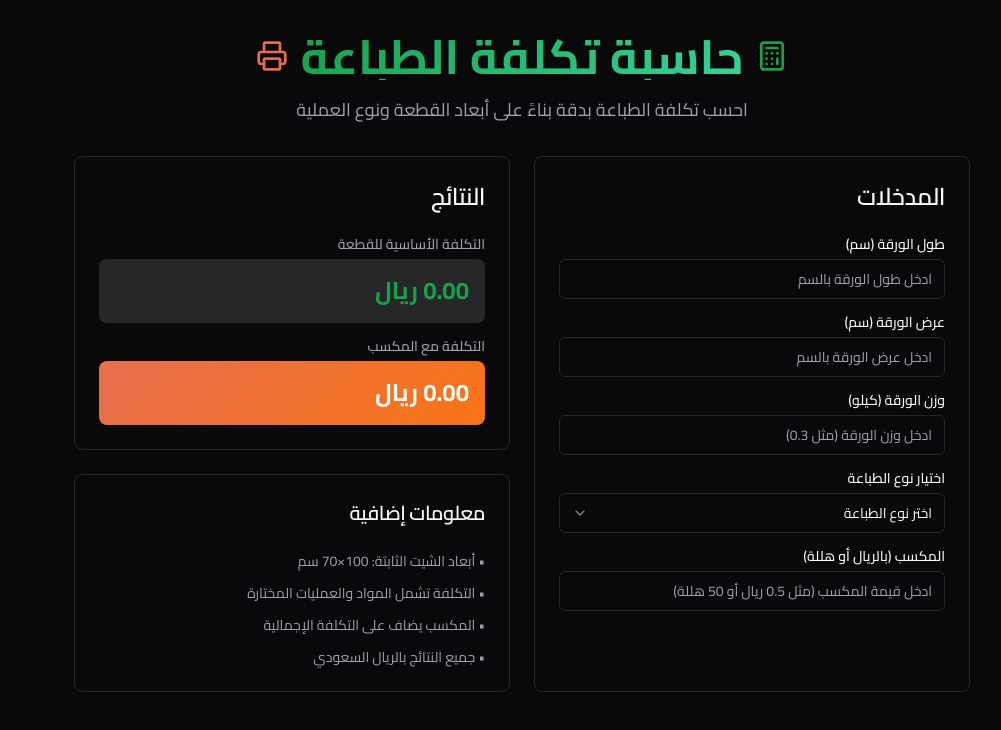
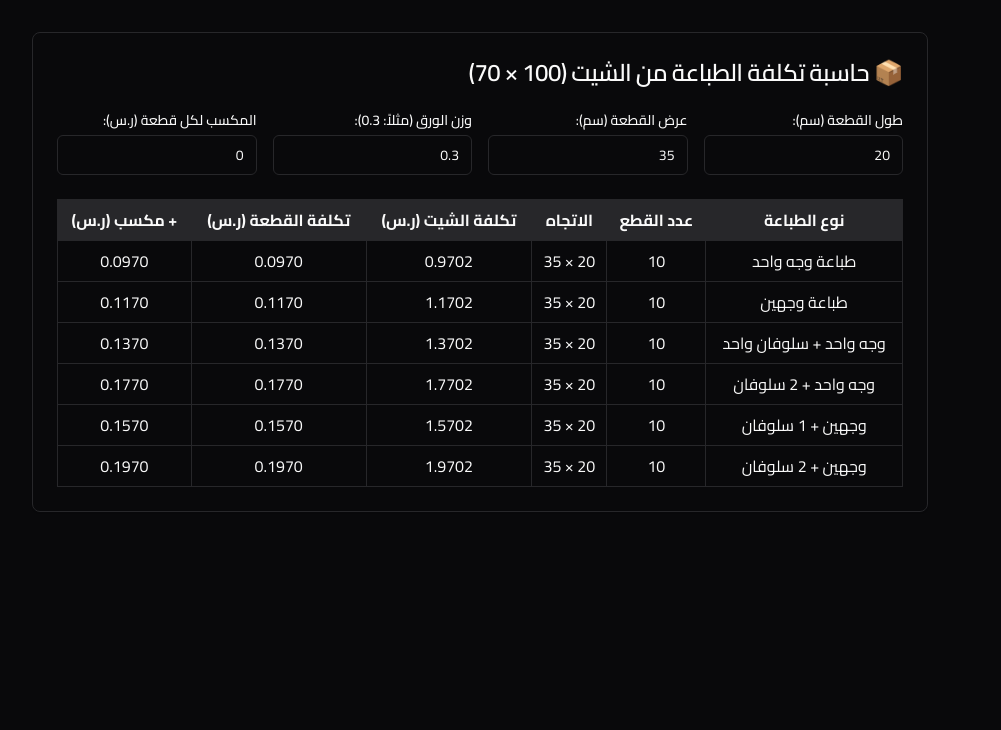
Before and after one commit to Nabilkarem911/cgpack, a React (Vite) app: page / in a window 1280 px wide. Shown: the top 730 px of the page, without its empty margins (270-1271 px from the left). Built offline with nearby package versions, Linux system fonts and the light colour scheme.

Commit message:
Replace calculator with new version
Replace the existing printing cost calculator with a new version that includes a table to display results for different printing types and orientations.

```diff
--- a/src/components/PrintingCalculator.tsx
+++ b/src/components/PrintingCalculator.tsx
@@ -2,145 +2,101 @@ import { useState, useEffect } from 'react';
 import { Card, CardContent, CardHeader, CardTitle } from '@/components/ui/card';
 import { Input } from '@/components/ui/input';
 import { Label } from '@/components/ui/label';
-import { Select, SelectContent, SelectItem, SelectTrigger, SelectValue } from '@/components/ui/select';
-import { Calculator, Printer } from 'lucide-react';
 
 interface CalculatorState {
   pieceLength: string;
   pieceWidth: string;
   paperWeight: string;
-  operationType: string;
   profitAmount: string;
-  baseCost: number;
-  totalCostWithProfit: number;
+}
+
+interface PrintingType {
+  name: string;
+  extra: number;
 }
 
 const PrintingCalculator = () => {
   const [state, setState] = useState<CalculatorState>({
-    pieceLength: '',
-    pieceWidth: '',
-    paperWeight: '',
-    operationType: '',
-    profitAmount: '',
-    baseCost: 0,
-    totalCostWithProfit: 0
+    pieceLength: '20',
+    pieceWidth: '35',
+    paperWeight: '0.3',
+    profitAmount: '0'
   });
 
-  const operationTypes = [
-    { value: 'one_face', label: 'طباعة وجه واحد' },
-    { value: 'two_faces', label: 'طباعة وجهين' },
-    { value: 'one_face_one_solv', label: 'طباعة وجه وسلوفان واحد' },
-    { value: 'two_faces_one_solv', label: 'طباعة وجهين وسلوفان واحد' },
-    { value: 'two_faces_two_solv', label: 'طباعة وجهين و2 سلوفان' },
-    { value: 'one_face_two_solv', label: 'طباعة وجه واحد و2 سلوفان' }
+  const printingTypes: PrintingType[] = [
+    { name: "طباعة وجه واحد", extra: 0 },
+    { name: "طباعة وجهين", extra: 0.2 },
+    { name: "وجه واحد + سلوفان واحد", extra: 0.4 },
+    { name: "وجه واحد + 2 سلوفان", extra: 0.8 },
+    { name: "وجهين + 1 سلوفان", extra: 0.6 },
+    { name: "وجهين + 2 سلوفان", extra: 1.0 }
   ];
 
-  const calculateTotalCost = () => {
-    const pieceLength = parseFloat(state.pieceLength);
-    const pieceWidth = parseFloat(state.pieceWidth);
-    const paperWeight = parseFloat(state.paperWeight);
-    const profitAmount = parseFloat(state.profitAmount);
+  const calculateResults = () => {
+    const l = parseFloat(state.pieceLength);
+    const w = parseFloat(state.pieceWidth);
+    const weight = parseFloat(state.paperWeight);
+    const profit = parseFloat(state.profitAmount) || 0;
 
-    if (isNaN(pieceLength) || isNaN(pieceWidth) || isNaN(paperWeight) || !state.operationType) {
-      setState(prev => ({ ...prev, baseCost: 0, totalCostWithProfit: 0 }));
-      return;
+    if (isNaN(l) || isNaN(w) || isNaN(weight)) {
+      return [];
     }
 
-    // الأبعاد الثابتة للشيت
     const sheetLength = 100;
     const sheetWidth = 70;
+    const baseCost = 0.7 * 1 * 1.05 * 4.4 * weight;
 
-    // حساب عدد القطع بالطول والعرض مع تقريب النتيجة لأسفل
-    const piecesLength = Math.floor(sheetLength / pieceLength);
-    const piecesWidth = Math.floor(sheetWidth / pieceWidth);
-    const totalPieces = piecesLength * piecesWidth;
+    // الاتجاه 1
+    const fit1X = Math.floor(sheetLength / l);
+    const fit1Y = Math.floor(sheetWidth / w);
+    const count1 = fit1X * fit1Y;
 
-    // حساب التكلفة الأساسية
-    const baseCost = 0.7 * 1 * 1.05 * 4.4 * paperWeight;
+    // الاتجاه 2
+    const fit2X = Math.floor(sheetLength / w);
+    const fit2Y = Math.floor(sheetWidth / l);
+    const count2 = fit2X * fit2Y;
 
-    // إضافة تكلفة العملية
-    let operationCost = 0;
+    const bestCount = Math.max(count1, count2);
+    const bestDirection = bestCount === count1 ? `${l} × ${w}` : `${w} × ${l}`;
 
-    switch (state.operationType) {
-      case 'one_face':
-        operationCost = 0.9702;
-        break;
-      case 'two_faces':
-        operationCost = 0.9702 + 0.2;
-        break;
-      case 'one_face_one_solv':
-        operationCost = 0.9702 + 0.4;
-        break;
-      case 'two_faces_one_solv':
-        operationCost = 0.9702 + 0.2 + 0.4;
-        break;
-      case 'two_faces_two_solv':
-        operationCost = 0.9702 + 0.2 + 0.4 + 0.4;
-        break;
-      case 'one_face_two_solv':
-        operationCost = 0.9702 + 0.4 + 0.4;
-        break;
-    }
+    return printingTypes.map(type => {
+      const totalCost = baseCost + type.extra;
+      const costPerPiece = totalCost / bestCount;
+      const costWithProfit = costPerPiece + profit;
 
-    // حساب التكلفة لكل قطعة
-    const costPerPiece = baseCost + operationCost;
-
-    // حساب التكلفة الإجمالية بدون المكسب
-    let totalCost = costPerPiece * totalPieces;
-
-    // إضافة المكسب
-    if (!isNaN(profitAmount)) {
-      totalCost += profitAmount;
-    }
-
-    setState(prev => ({
-      ...prev,
-      baseCost: costPerPiece,
-      totalCostWithProfit: totalCost
-    }));
+      return {
+        name: type.name,
+        count: bestCount,
+        direction: bestDirection,
+        sheetCost: totalCost,
+        pieceCost: costPerPiece,
+        profitCost: costWithProfit
       };
-
-  useEffect(() => {
-    calculateTotalCost();
-  }, [state.pieceLength, state.pieceWidth, state.paperWeight, state.operationType, state.profitAmount]);
+    });
+  };
 
   const handleInputChange = (field: keyof CalculatorState, value: string) => {
     setState(prev => ({ ...prev, [field]: value }));
   };
 
+  const results = calculateResults();
+
   return (
     <div className="min-h-screen bg-background p-4 md:p-8">
       <div className="max-w-4xl mx-auto">
-        {/* Header */}
-        <div className="text-center mb-8">
-          <div className="flex items-center justify-center gap-3 mb-4">
-            <Calculator className="h-8 w-8 text-primary" />
-            <h1 className="text-4xl md:text-5xl font-bold calculator-title">
-              حاسبة تكلفة الطباعة
-            </h1>
-            <Printer className="h-8 w-8 text-accent" />
-          </div>
-          <p className="text-muted-foreground text-lg">
-            احسب تكلفة الطباعة بدقة بناءً على أبعاد القطعة ونوع العملية
-          </p>
-        </div>
-
-        <div className="grid gap-6 md:grid-cols-2">
-          {/* Input Section */}
         <Card className="calculator-card">
           <CardHeader>
-              <CardTitle className="text-right text-2xl">المدخلات</CardTitle>
+            <CardTitle className="text-right text-2xl">📦 حاسبة تكلفة الطباعة من الشيت (100 × 70)</CardTitle>
           </CardHeader>
           <CardContent className="space-y-6">
-              <div className="grid gap-4">
+            <div className="grid gap-4 md:grid-cols-2 lg:grid-cols-4">
               <div>
                 <Label htmlFor="pieceLength" className="text-right block mb-2">
-                    طول الورقة (سم)
+                  طول القطعة (سم):
                 </Label>
                 <Input
                   id="pieceLength"
                   type="number"
-                    placeholder="ادخل طول الورقة بالسم"
                   value={state.pieceLength}
                   onChange={(e) => handleInputChange('pieceLength', e.target.value)}
                   className="text-right"
@@ -150,12 +106,11 @@ const PrintingCalculator = () => {
 
               <div>
                 <Label htmlFor="pieceWidth" className="text-right block mb-2">
-                    عرض الورقة (سم)
+                  عرض القطعة (سم):
                 </Label>
                 <Input
                   id="pieceWidth"
                   type="number"
-                    placeholder="ادخل عرض الورقة بالسم"
                   value={state.pieceWidth}
                   onChange={(e) => handleInputChange('pieceWidth', e.target.value)}
                   className="text-right"
@@ -165,13 +120,12 @@ const PrintingCalculator = () => {
 
               <div>
                 <Label htmlFor="paperWeight" className="text-right block mb-2">
-                    وزن الورقة (كيلو)
+                  وزن الورق (مثلاً: 0.3):
                 </Label>
                 <Input
                   id="paperWeight"
                   type="number"
-                    step="0.1"
-                    placeholder="ادخل وزن الورقة (مثل 0.3)"
+                  step="0.01"
                   value={state.paperWeight}
                   onChange={(e) => handleInputChange('paperWeight', e.target.value)}
                   className="text-right"
@@ -180,36 +134,13 @@ const PrintingCalculator = () => {
               </div>
 
               <div>
-                  <Label htmlFor="operationType" className="text-right block mb-2">
-                    اختيار نوع الطباعة
-                  </Label>
-                  <Select
-                    value={state.operationType}
-                    onValueChange={(value) => handleInputChange('operationType', value)}
-                    dir="rtl"
-                  >
-                    <SelectTrigger className="text-right">
-                      <SelectValue placeholder="اختر نوع الطباعة" />
-                    </SelectTrigger>
-                    <SelectContent>
-                      {operationTypes.map((type) => (
-                        <SelectItem key={type.value} value={type.value}>
-                          {type.label}
-                        </SelectItem>
-                      ))}
-                    </SelectContent>
-                  </Select>
-                </div>
-
-                <div>
                 <Label htmlFor="profitAmount" className="text-right block mb-2">
-                    المكسب (بالريال أو هللة)
+                  المكسب لكل قطعة (ر.س):
                 </Label>
                 <Input
                   id="profitAmount"
                   type="number"
                   step="0.01"
-                    placeholder="ادخل قيمة المكسب (مثل 0.5 ريال أو 50 هللة)"
                   value={state.profitAmount}
                   onChange={(e) => handleInputChange('profitAmount', e.target.value)}
                   className="text-right"
@@ -217,56 +148,35 @@ const PrintingCalculator = () => {
                 />
               </div>
             </div>
-            </CardContent>
-          </Card>
 
-          {/* Results Section */}
-          <div className="space-y-6">
-            <Card className="calculator-card">
-              <CardHeader>
-                <CardTitle className="text-right text-2xl">النتائج</CardTitle>
-              </CardHeader>
-              <CardContent className="space-y-4">
-                <div>
-                  <Label className="text-right block mb-2 text-muted-foreground">
-                    التكلفة الأساسية للقطعة
-                  </Label>
-                  <div className="bg-muted p-4 rounded-lg text-right">
-                    <span className="text-2xl font-bold text-primary">
-                      {state.baseCost.toFixed(2)} ريال
-                    </span>
-                  </div>
-                </div>
-
-                <div>
-                  <Label className="text-right block mb-2 text-muted-foreground">
-                    التكلفة مع المكسب
-                  </Label>
-                  <div className="result-card p-4 rounded-lg text-right">
-                    <span className="text-2xl font-bold">
-                      {state.totalCostWithProfit.toFixed(2)} ريال
-                    </span>
-                  </div>
+            <div className="overflow-x-auto">
+              <table className="w-full border-collapse border border-border">
+                <thead>
+                  <tr className="bg-muted">
+                    <th className="border border-border p-2 text-center">نوع الطباعة</th>
+                    <th className="border border-border p-2 text-center">عدد القطع</th>
+                    <th className="border border-border p-2 text-center">الاتجاه</th>
+                    <th className="border border-border p-2 text-center">تكلفة الشيت (ر.س)</th>
+                    <th className="border border-border p-2 text-center">تكلفة القطعة (ر.س)</th>
+                    <th className="border border-border p-2 text-center">+ مكسب (ر.س)</th>
+                  </tr>
+                </thead>
+                <tbody>
+                  {results.map((result, index) => (
+                    <tr key={index} className="hover:bg-muted/50">
+                      <td className="border border-border p-2 text-center">{result.name}</td>
+                      <td className="border border-border p-2 text-center">{result.count}</td>
+                      <td className="border border-border p-2 text-center">{result.direction}</td>
+                      <td className="border border-border p-2 text-center">{result.sheetCost.toFixed(4)}</td>
+                      <td className="border border-border p-2 text-center">{result.pieceCost.toFixed(4)}</td>
+                      <td className="border border-border p-2 text-center">{result.profitCost.toFixed(4)}</td>
+                    </tr>
+                  ))}
+                </tbody>
+              </table>
             </div>
           </CardContent>
         </Card>
-
-            {/* Additional Info Card */}
-            <Card className="calculator-card">
-              <CardHeader>
-                <CardTitle className="text-right text-xl">معلومات إضافية</CardTitle>
-              </CardHeader>
-              <CardContent>
-                <div className="space-y-3 text-right text-sm text-muted-foreground">
-                  <p>• أبعاد الشيت الثابتة: 100×70 سم</p>
-                  <p>• التكلفة تشمل المواد والعمليات المختارة</p>
-                  <p>• المكسب يضاف على التكلفة الإجمالية</p>
-                  <p>• جميع النتائج بالريال السعودي</p>
-                </div>
-              </CardContent>
-            </Card>
-          </div>
-        </div>
       </div>
     </div>
   );
```
Lines whose indentation alone changed are shown as unchanged.
